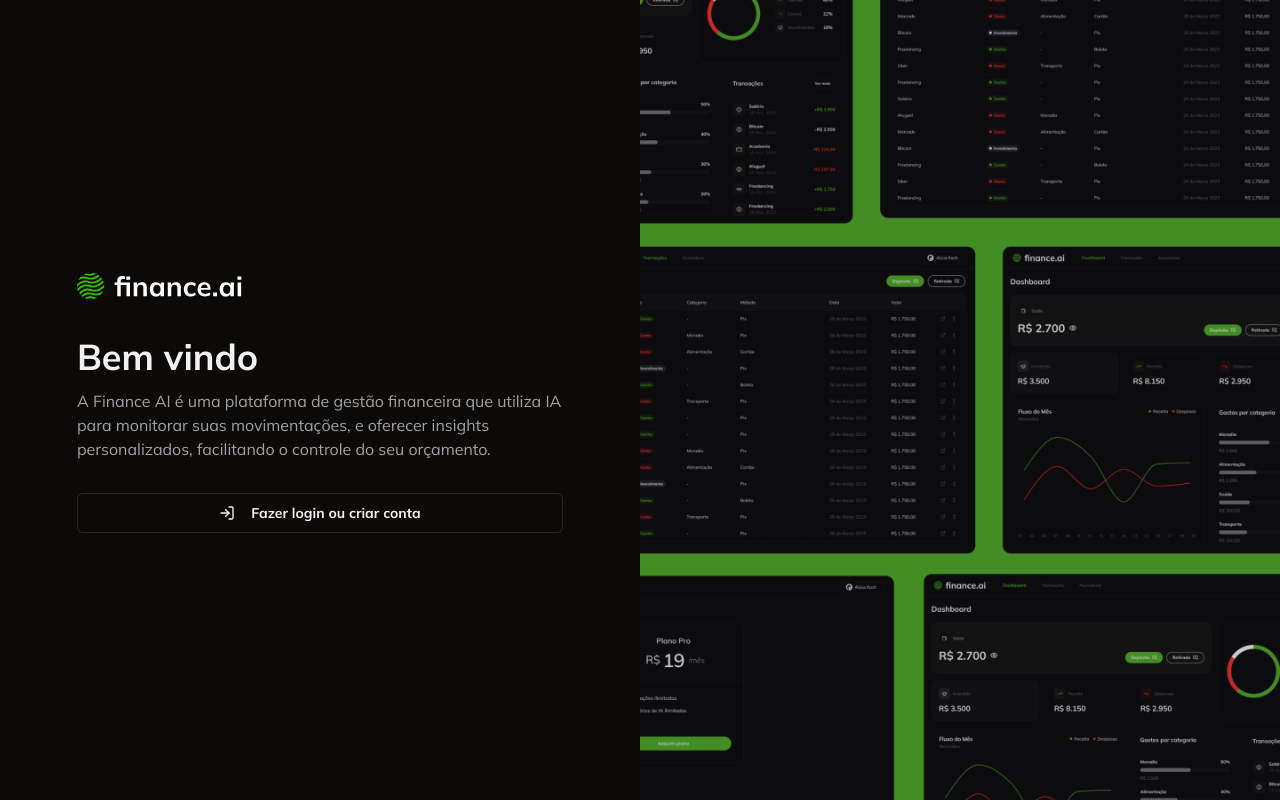
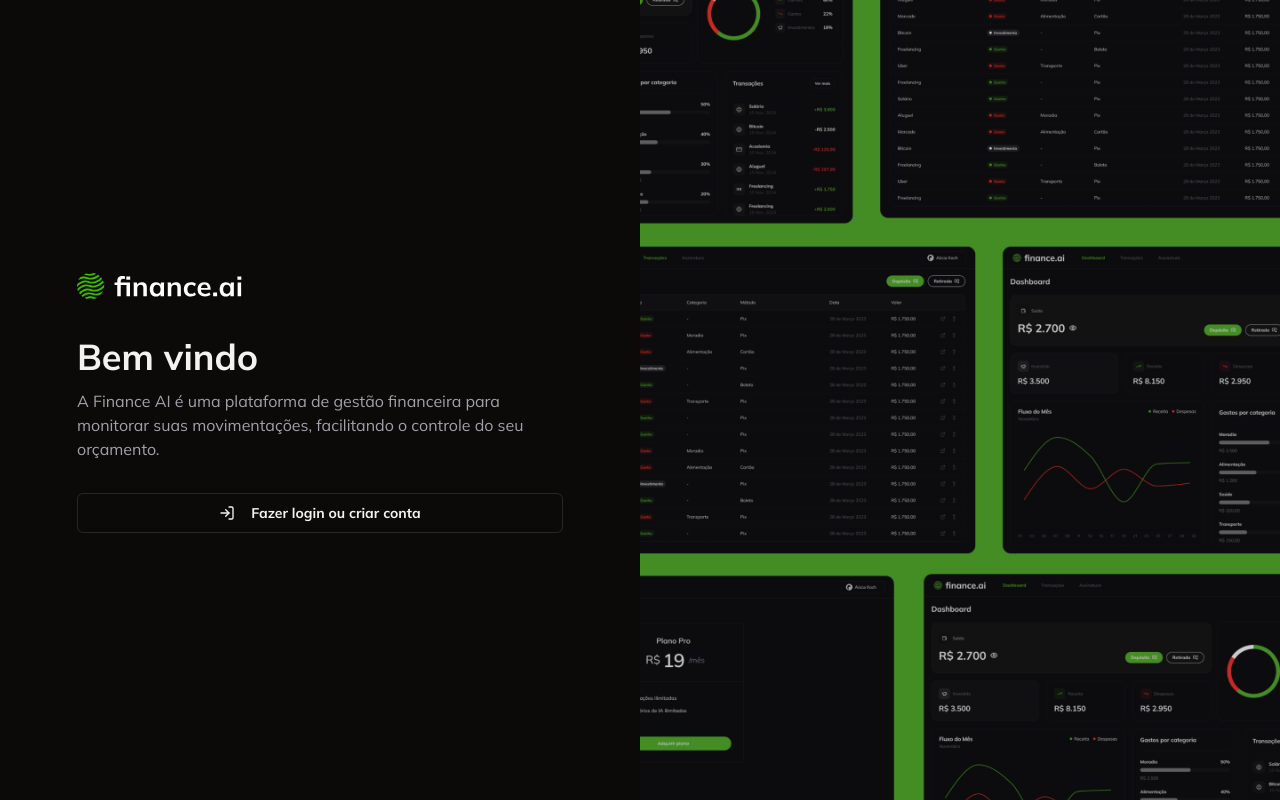
Before and after one commit to Gabriel-Mori/Oregon, a Next.js app: page /login in a window 1280 px wide. Built offline with nearby package versions, Linux system fonts and the light colour scheme; no server answers.

Commit message:
fix: adjuste login

```diff
--- a/app/login/page.tsx
+++ b/app/login/page.tsx
@@ -23,10 +23,9 @@
           className="mb-8"
         />
         <h1 className="mb-3 text-4xl font-bold">Bem vindo</h1>
-        <p className="text-muted-foreground mb-8">
-          A Finance AI é uma plataforma de gestão financeira que utiliza IA para
-          monitorar suas movimentações, e oferecer insights personalizados,
-          facilitando o controle do seu orçamento.
+        <p className="mb-8 text-muted-foreground">
+          A Finance AI é uma plataforma de gestão financeira para monitorar suas
+          movimentações, facilitando o controle do seu orçamento.
         </p>
 
         <SignInButton>
```
